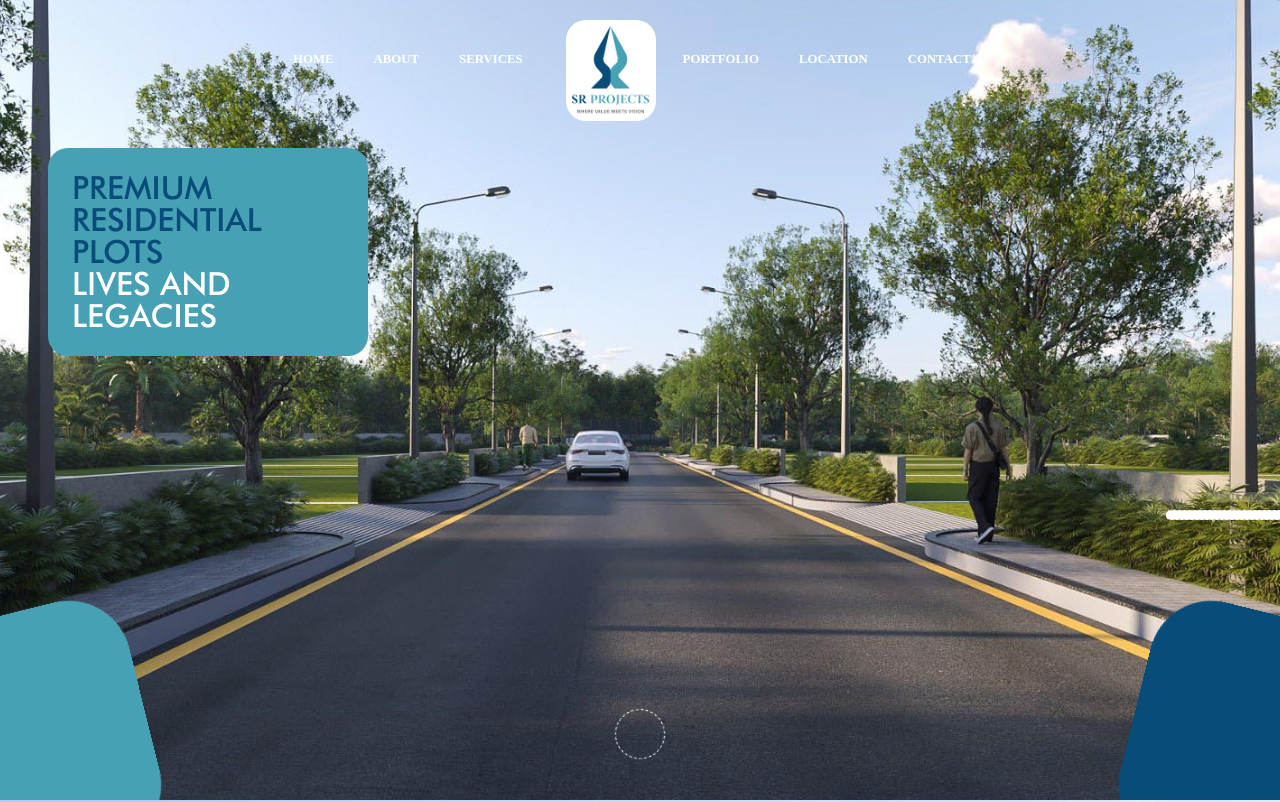
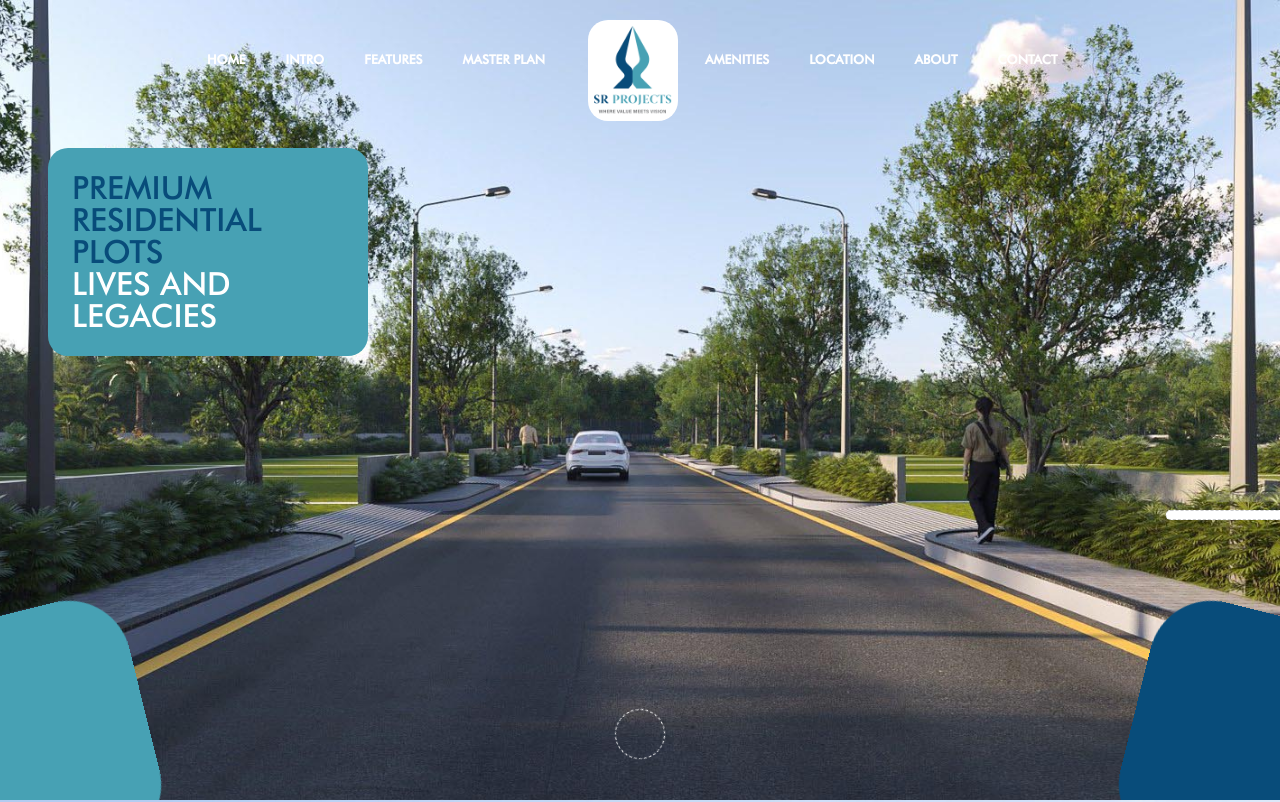
Before and after one commit to singhPardeep786/sr-eco-project, a Next.js app: page / in a window 1280 px wide. Shown: the top 802 px of the page. Built offline with nearby package versions, Linux system fonts and the light colour scheme; some icons are missing; a web font is replaced by a local one.

Commit message:
nav-links-changed

```diff
--- a/src/app/globals.css
+++ b/src/app/globals.css
@@ -123,7 +123,7 @@ body {
 }
 
 .links {
-  font-family: 'light';
+  font-family: 'medium';
   font-weight: 900;
 }
 
--- a/src/components/navbar/Navbar.tsx
+++ b/src/components/navbar/Navbar.tsx
@@ -41,7 +41,7 @@ const Navbar = () => {
     setIsOpen((prev) => !prev);
   };
 
-  const menuItems = ['Home', 'About', 'Services', 'Portfolio', 'Location', 'Contact'];
+  const menuItems = ['Home', 'Intro', 'Features', 'master plan', 'Amenities', 'Location', 'About', 'Contact'];
 
   return (
     <>
```
